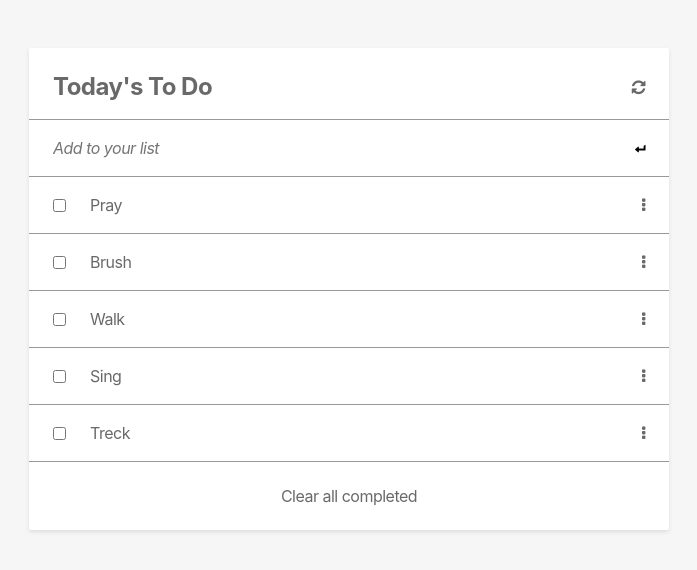
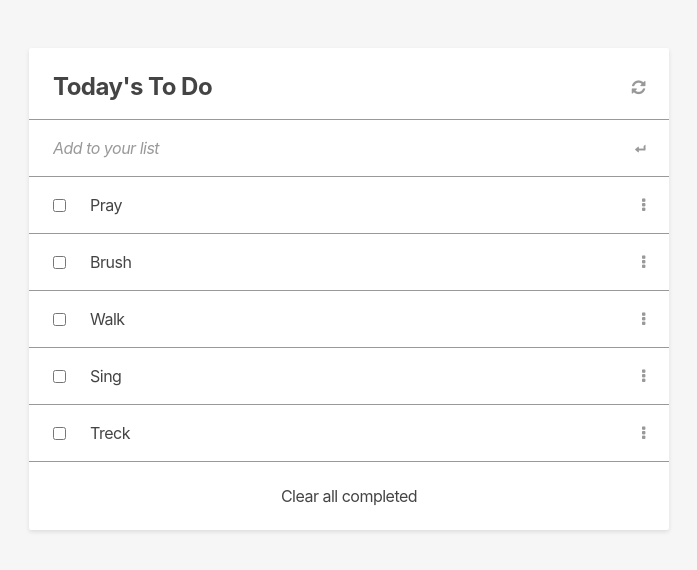
Before and after one commit to dd-obua/Mic-To-Do-List, a website built with webpack: page src/index.html in a window 1280 px wide. Shown: the whole page, without its empty margins (291-988 px from the left). Built offline with nearby package versions, Linux system fonts and the light colour scheme.

Commit message:
Adjust styles

```diff
--- a/src/styles.css
+++ b/src/styles.css
@@ -15,7 +15,7 @@ html {
 body {
   font-family: 'Inter', sans-serif;
   font-size: 1.6rem;
-  color: #696969;
+  color: #444;
   background: #f6f6f6;
   letter-spacing: -0.05rem;
 }
@@ -63,7 +63,7 @@ form {
 
 .entry input {
   width: 90%;
-  color: #696969;
+  color: #444;
   font-family: 'Inter', sans-serif;
   font-size: 1.6rem;
   letter-spacing: -0.05rem;
@@ -72,6 +72,10 @@ form {
   margin-left: 0;
   border: none;
   outline: none;
+}
+
+.entry input::placeholder {
+  color: #999;
 }
 
 .entry input:active {
@@ -83,8 +87,17 @@ form {
   margin-left: 2.4rem;
 }
 
+.icon {
+  color: #999;
+}
+
 .icon:hover {
   cursor: pointer;
+  color: #444;
+}
+
+ul .icon:hover {
+  cursor: move;
 }
 
 button {
```
